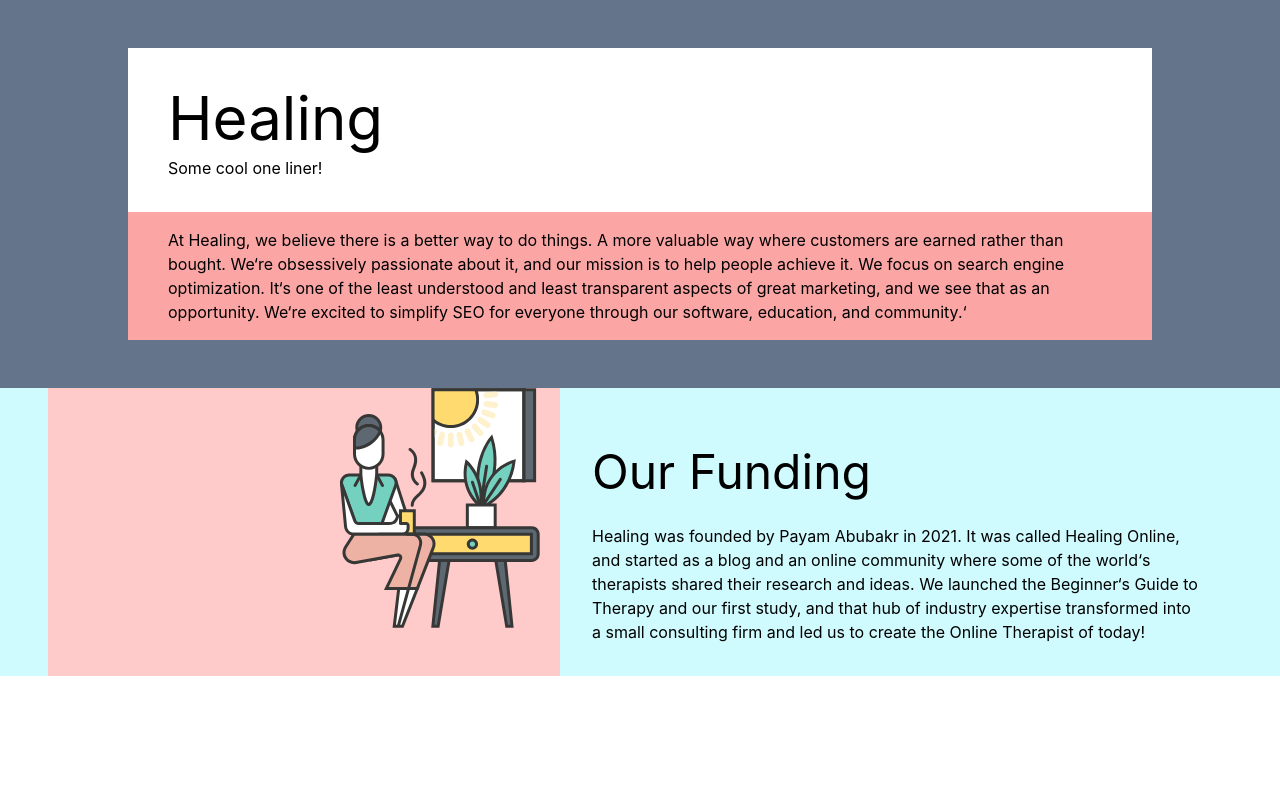
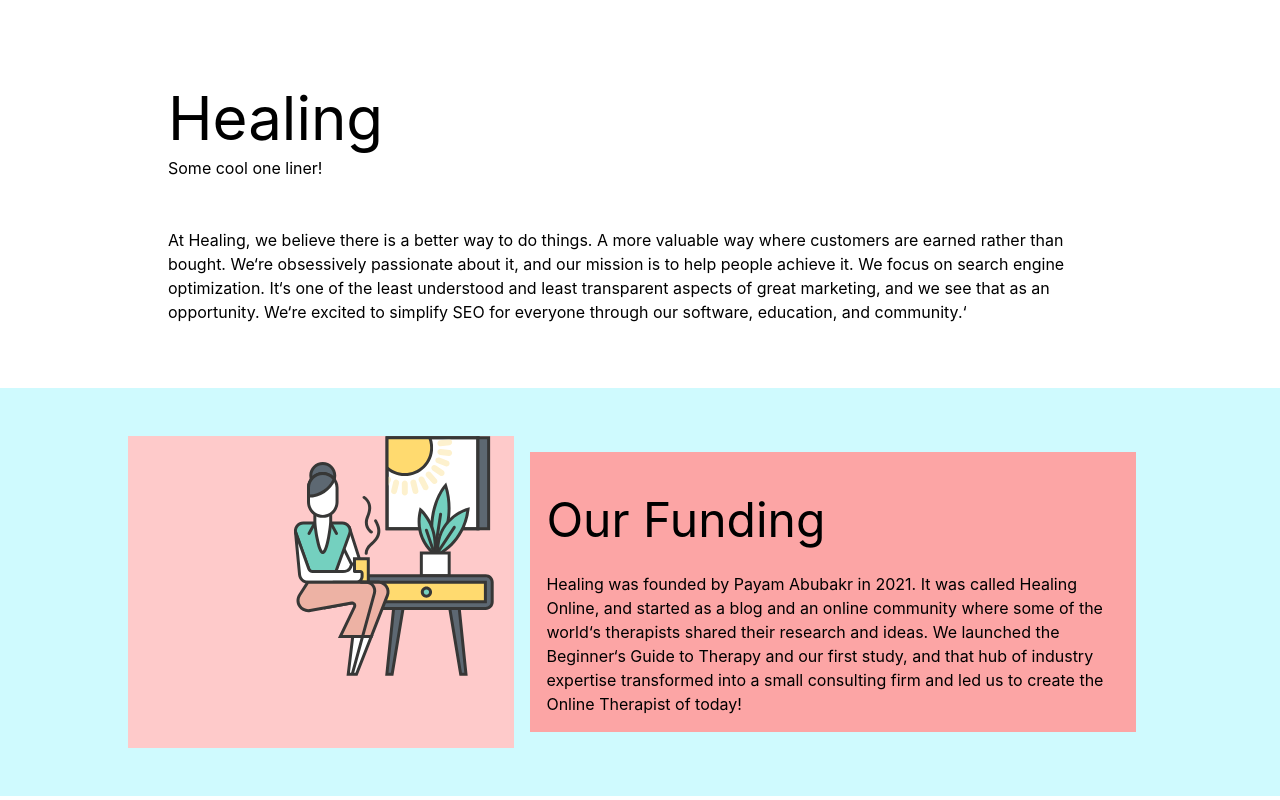
Before and after one commit to daliaJR/capstone-project, a React (Create React App) app: page / in a window 1280 px wide. Built offline with nearby package versions, Linux system fonts and the light colour scheme.

Commit message:
added about page

```diff
--- a/src/components/about/AboutBody.js
+++ b/src/components/about/AboutBody.js
@@ -3,11 +3,11 @@ import therapistImg from '../../images/therapist_.svg';
 
 export default function AboutBody() {
   return (
-    <div className="aboutBody bg-cyan-100 lg:flex lg:justify-center lg:align-middle h-88 w-full">
-      <div className="imgView flex lg:justify-end lg:align-bottom sm:justify-center sm:align-top sm:w-full bg-red-200">
+    <div className="aboutBody bg-cyan-100 sm:max-h-fit sm:h-fit sm:w-88   sm:px-20 lg:px-32 py-12 lg:flex lg:justify-center">
+      <div className="imgView flex lg:justify-end lg:align-middle sm:justify-center sm:align-middle sm:w-full bg-red-200">
         <img src={therapistImg} alt="therapist" className='w-60	h-60' />
       </div>
-      <div className="body">
+      <div className="body bg-red-300 w-full h-full">
         <h2>Our Funding</h2>
         <p>
           Healing was founded by Payam Abubakr in 2021. It was called Healing
--- a/src/components/about/AboutHeader.js
+++ b/src/components/about/AboutHeader.js
@@ -2,12 +2,12 @@ import React from 'react';
 
 export default function AboutHeader() {
   return (
-    <div className="aboutHeader bg-slate-500 sm:h-fut sm:w-88  sm:px-20 lg:px-32 py-12 lg:flex lg:flex-col lg:justify-center ">
+    <div className="aboutHeader sm:h-fit sm:w-88  sm:px-20 lg:px-32 py-12 lg:flex lg:flex-col lg:justify-center ">
       <div className="aboutTitle py-8 bg-white sm:px-10">
         <h1 className="text-6xl py-2">Healing</h1>
         <p>Some cool one liner!</p>
       </div>
-      <div className="aboutContent sm:h-fit h-24 bg-red-300 sm:px-10 sm:py-4">
+      <div className="aboutContent sm:h-fit h-24 sm:px-10 sm:py-4">
         <p>
           At Healing, we believe there is a better way to do things. A more
           valuable way where customers are earned rather than bought.
```
